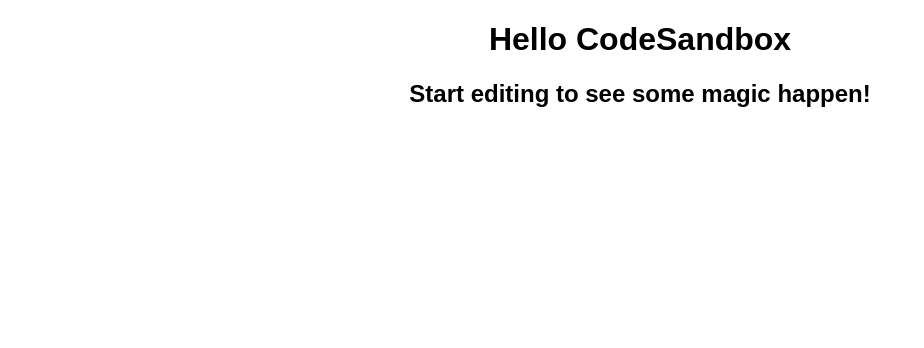
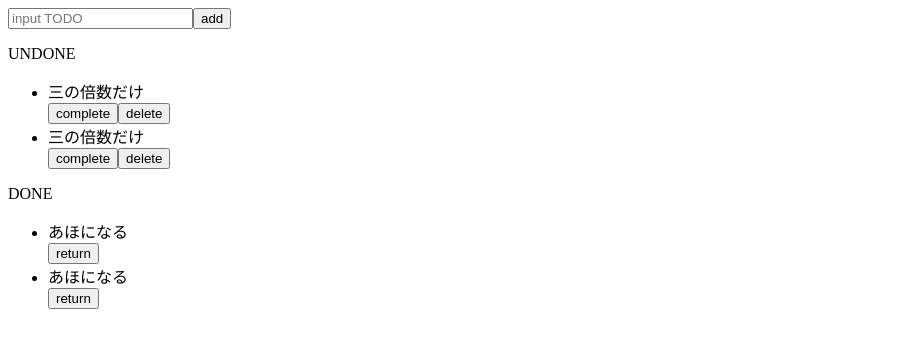
Before and after one commit to yasuaki640/react-todo-app, a React (Create React App) app: page / in a window 1280 px wide. Shown: the top 348 px of the page, without its empty margins (0-924 px from the left). Built offline with nearby package versions, Linux system fonts and the light colour scheme.

Commit message:
add template html

```diff
--- a/src/App.js
+++ b/src/App.js
@@ -3,9 +3,39 @@ import "./styles.css";
 
 export default function App() {
     return (
-        <div className="App">
-            <h1>Hello CodeSandbox</h1>
-            <h2>Start editing to see some magic happen!</h2>
-        </div>
+        <>
+            <div>
+                <input placeholder={"input TODO"}/>
+                <button>add</button>
+            </div>
+            <div>
+                <p>UNDONE</p>
+                <ul>
+                    <div>
+                        <li>三の倍数だけ</li>
+                        <button>complete</button>
+                        <button>delete</button>
+                    </div>
+                    <div>
+                        <li>三の倍数だけ</li>
+                        <button>complete</button>
+                        <button>delete</button>
+                    </div>
+                </ul>
+            </div>
+            <div>
+                <p>DONE</p>
+                <ul>
+                    <div>
+                        <li>あほになる</li>
+                        <button>return</button>
+                    </div>
+                    <div>
+                        <li>あほになる</li>
+                        <button>return</button>
+                    </div>
+                </ul>
+            </div>
+        </>
     );
 }
```
